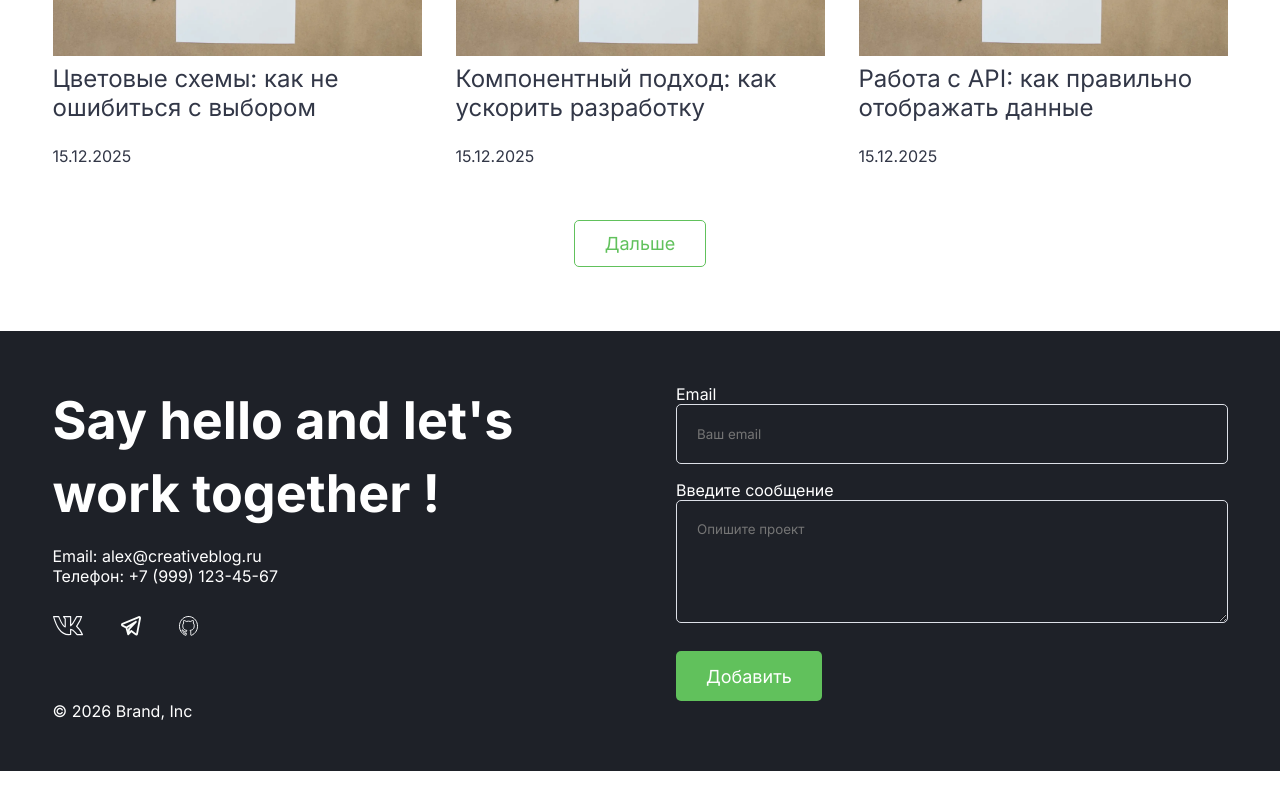
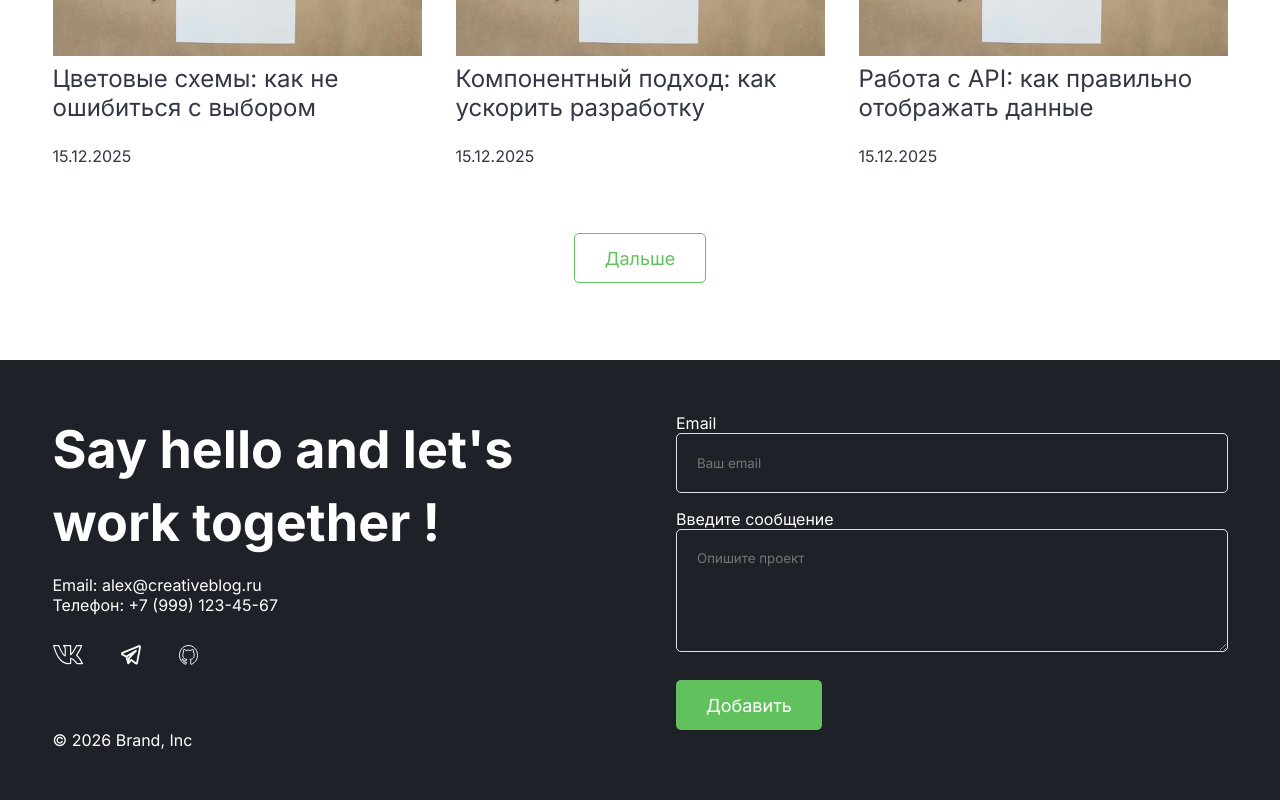
Before and after one commit to TanyaAl/Eltex, an Angular app in the folder blog-app/: page /blog in a window 1280 px wide. Shown: the part 1541-2341 px from the top of the page. Before the commit the page ends 2312 px from the top, so only its background shows below. Built offline with nearby package versions, Linux system fonts and the light colour scheme.

Commit message:
fixBtnMoreOnBlogPage

```diff
--- a/blog-app/src/app/ui/components/btn-or-link/btn-or-link.html
+++ b/blog-app/src/app/ui/components/btn-or-link/btn-or-link.html
@@ -1,6 +1,6 @@
 <div class="btn-or-link-container">
   @if (count > 0) {
-    <a href="#" type="button" class="btn light-btn btn-more btn-all-posts hide">Дальше</a>
+    <button type="button" class="btn light-btn btn-more btn-all-posts">Дальше</button>
   } @else {
     <p class="string">Нет статей</p>
   }
```
